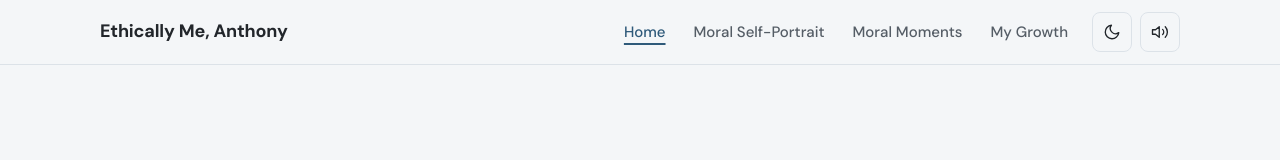
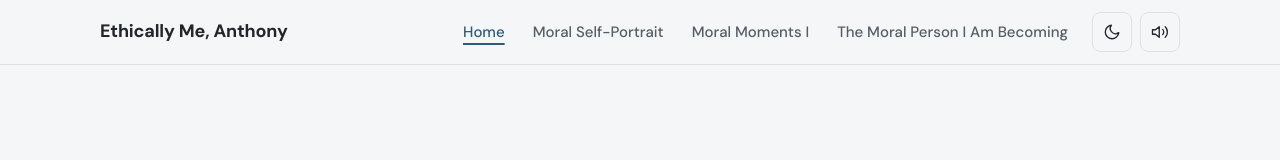
Before and after one commit to tkmants/ethically-me, a plain HTML site: page index.html in a window 1280 px wide. Shown: the top 160 px of the page. Drawn offline with Linux system fonts and the light colour scheme.

Commit message:
refactor: reorganize portfolio section labels

```diff
--- a/index.html
+++ b/index.html
@@ -65,8 +65,8 @@
       <ul class="nav-menu" id="nav-menu">
         <li><a href="#home">Home</a></li>
         <li><a href="#self-portrait">Moral Self-Portrait</a></li>
-        <li><a href="#moments">Moral Moments</a></li>
-        <li><a href="#growth">My Growth</a></li>
+        <li><a href="#moments">Moral Moments I</a></li>
+        <li><a href="#growth">The Moral Person I Am Becoming</a></li>
       </ul>
 
       <!-- Dark mode + sound buttons -->
@@ -195,7 +195,7 @@
       </div>
     </section>
 
-    <!-- ===================== 2. MORAL MOMENTS ===================== -->
+    <!-- ===================== 2. MORAL MOMENTS I ===================== -->
     <!--
       HOW THIS WORKS:
       - Each card below shows the number, title, and a short preview.
@@ -206,7 +206,7 @@
     <section class="section section-alt" id="moments" aria-labelledby="moments-title">
       <div class="container">
         <header class="section-header">
-          <h2 class="section-title" id="moments-title">Moral Moments</h2>
+          <h2 class="section-title" id="moments-title">Moral Moments I</h2>
           <p class="section-intro">
             Six situations from my own life. Each reflection follows the same structure:
             the situation, the ethical conflict, the ethical lens, my decision, and what I learned.
@@ -271,11 +271,11 @@
       </div>
     </section>
 
-    <!-- ===================== 3. MY MORAL GROWTH ===================== -->
+    <!-- ===================== 3. The Moral Person I Am Becoming ===================== -->
     <section class="section growth" id="growth" aria-labelledby="growth-title">
       <div class="container">
         <div class="growth-inner">
-          <h2 class="section-title" id="growth-title">My Moral Growth</h2>
+          <h2 class="section-title" id="growth-title">The Moral Person I Am Becoming</h2>
           <div class="growth-text">
             <p>Looking back on these experiences, I realized that ethics is not only about making big decisions, but also about the small choices I make every day. Each moment made me more aware of how my actions can affect other people, even when I do not immediately see the consequences. I learned that being ethical does not mean always being perfect; it means being willing to recognize my mistakes, reflect on them, and do better. Moving forward, I want to be more mindful of my choices and let my values guide me even in ordinary situations.</p>
           </div>
```
